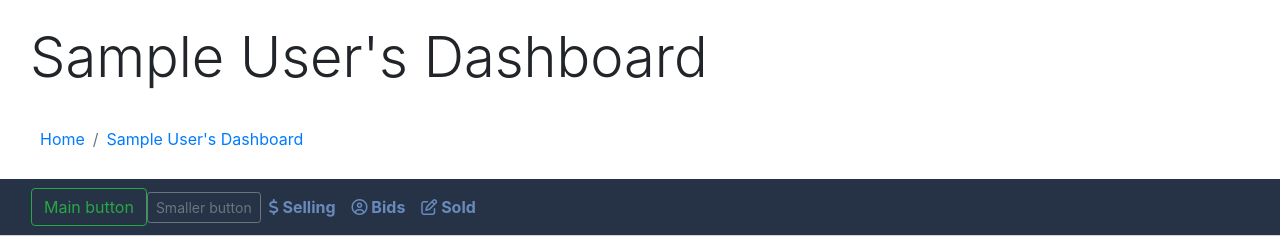
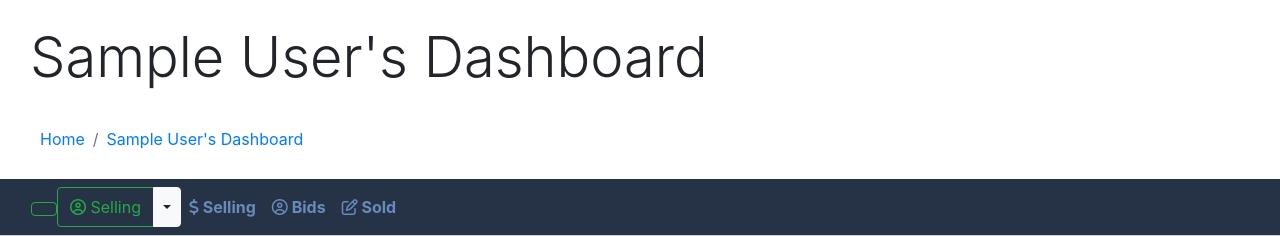
Before and after one commit to dcwilli/dustygarage, a Flask app: page /tools/userdash/1 in a window 1280 px wide. Shown: the part 96-332 px from the top of the page. Run offline with Flask 2, Linux system fonts and the light colour scheme; the visitor is signed in with stand-in values (Sample User, id 1); data comes from the database, SQL or seed files in the repository; data that the repository does not hold is empty; some libraries are stand-ins or nearby versions.

Commit message:
buttonsdash

```diff
--- a/marketplace/templates/tools/userdash.html
+++ b/marketplace/templates/tools/userdash.html
@@ -55,10 +55,23 @@
                         <div class="navbar-nav text-white justify-content-end">
                             <div class="collapse navbar-collapse" id="navbarTogglerDemo01">
                                 <form class="form-inline">
-                                    <button class="btn btn-outline-success" type="button">Main button</button>
-                                    <button class="btn btn-sm btn-outline-secondary" type="button">Smaller
-                                        button</button>
+                                    <a href="#"><button class="btn btn-outline-success" type="button"></button></a>
+
                                 </form>
+                                <div class="btn-group">
+                                    <button type="button" class="btn btn-outline-success"><i
+                                            class="far fa-user-circle"></i>
+                                        Selling</button>
+                                    <button type="button" class="btn btn-light dropdown-toggle dropdown-toggle-split"
+                                        data-toggle="dropdown">
+                                        <span class="sr-only">Toggle Dropdown</span>
+                                    </button>
+                                    <div class="dropdown-menu dropdown-menu-right">
+                                        <div class="dropdown-header">Manage</div>
+                                        <a class="dropdown-item" href="#">All Selling</a>
+                                        <a class="dropdown-item" href="tools/userdash/{{current_user.id}}">Sold</a>
+
+                                    </div>
                                     <a class="nav-item font-weight-bold text-light-blue nav-link" href="#"><i
                                             class="fas fa-dollar-sign"></i> Selling </a>
 
```
Lines whose indentation alone changed are shown as unchanged.
